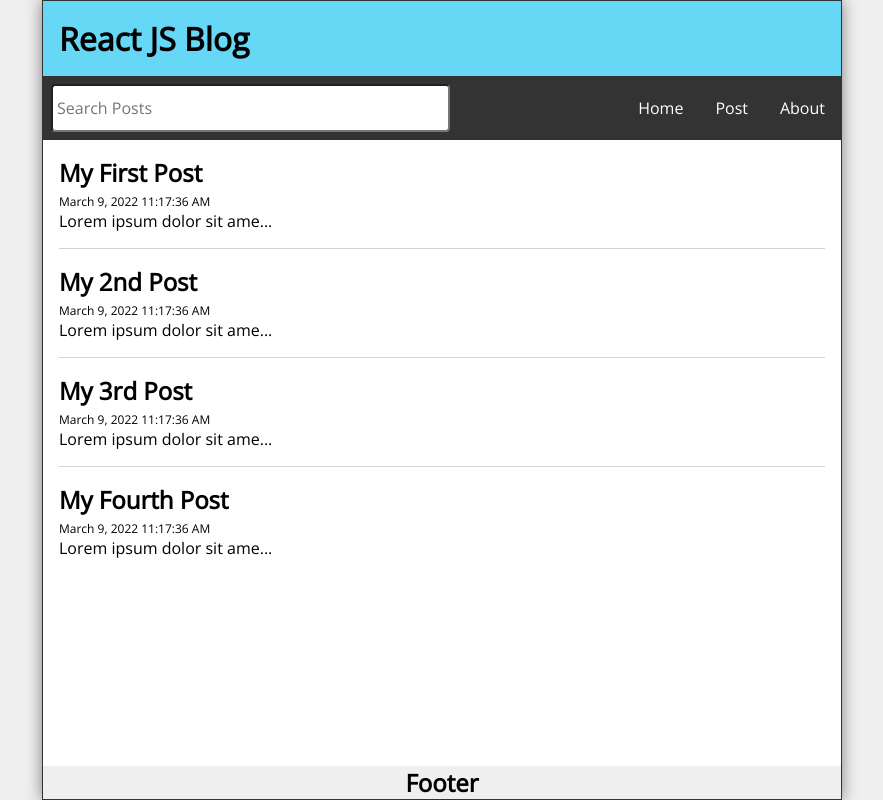
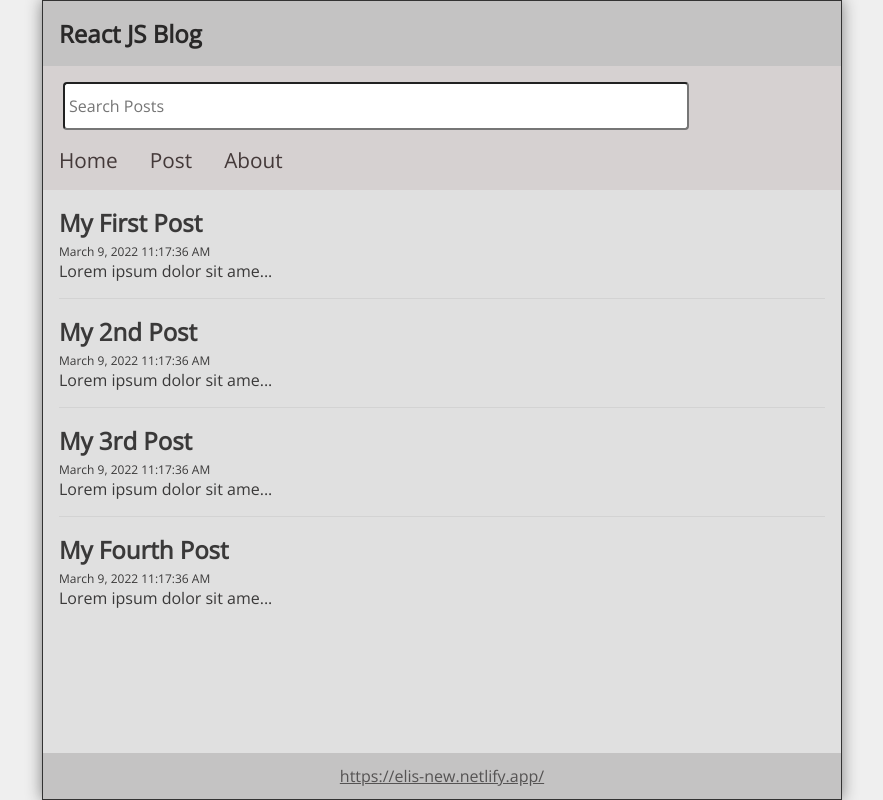
Before and after one commit to elis-11/React, a React (Create React App) app: page / in a window 1280 px wide. Shown: the whole page, without its empty margins (198-1081 px from the left). Built offline with nearby package versions, Linux system fonts and the light colour scheme.

Commit message:
PostPage, .Bashrc & Styling

```diff
--- a/src/App.js
+++ b/src/App.js
@@ -1,7 +1,6 @@
-// import {Route, Switch, useHistory} from 'react-router-dom'
-import {Route, Switch} from 'react-router-dom'
+import { Route, Switch, useHistory } from "react-router-dom";
 import { useState} from 'react'
-// import { useState, useEffect} from 'react'
+// import { useState, useEffect } from "react";
 import { About } from "./components/About";
 import { Footer } from "./components/Footer";
 import { Header } from "./components/Header";
@@ -12,48 +11,50 @@ import { NewPost } from "./components/NewPosr";
 import { PostPage } from "./components/PostPage";
 import "./App.scss";
 
-//! 5:12
+//! 5:26
 function App() {
-  const [posts] = useState([
-  // const [posts, setPosts] = useState([
+  const [posts, setPosts] = useState([
     {
       id: 1,
       title: "My First Post",
       datetime: "March 9, 2022 11:17:36 AM",
-      body: "Lorem ipsum dolor sit amet consectetur adipisicing elit. Quis consequatur expedita, assumenda similique non optio! Modi nesciunt excepturi corrupti atque blanditiis quo nobis, non optio quae possimus illum exercitationem ipsa!"
+      body: "Lorem ipsum dolor sit amet consectetur adipisicing elit. Quis consequatur expedita, assumenda similique non optio! Modi nesciunt excepturi corrupti atque blanditiis quo nobis, non optio quae possimus illum exercitationem ipsa!",
     },
     {
       id: 2,
       title: "My 2nd Post",
       datetime: "March 9, 2022 11:17:36 AM",
-      body: "Lorem ipsum dolor sit amet consectetur adipisicing elit. Quis consequatur expedita, assumenda similique non optio! Modi nesciunt excepturi corrupti atque blanditiis quo nobis, non optio quae possimus illum exercitationem ipsa!"
+      body: "Lorem ipsum dolor sit amet consectetur adipisicing elit. Quis consequatur expedita, assumenda similique non optio! Modi nesciunt excepturi corrupti atque blanditiis quo nobis, non optio quae possimus illum exercitationem ipsa!",
     },
     {
       id: 3,
       title: "My 3rd Post",
       datetime: "March 9, 2022 11:17:36 AM",
-      body: "Lorem ipsum dolor sit amet consectetur adipisicing elit. Quis consequatur expedita, assumenda similique non optio! Modi nesciunt excepturi corrupti atque blanditiis quo nobis, non optio quae possimus illum exercitationem ipsa!"
+      body: "Lorem ipsum dolor sit amet consectetur adipisicing elit. Quis consequatur expedita, assumenda similique non optio! Modi nesciunt excepturi corrupti atque blanditiis quo nobis, non optio quae possimus illum exercitationem ipsa!",
     },
     {
       id: 4,
       title: "My Fourth Post",
       datetime: "March 9, 2022 11:17:36 AM",
-      body: "Lorem ipsum dolor sit amet consectetur adipisicing elit. Quis consequatur expedita, assumenda similique non optio! Modi nesciunt excepturi corrupti atque blanditiis quo nobis, non optio quae possimus illum exercitationem ipsa!"
-    }
-  ])
-const [search, setSearch]= useState('')
-// const [searchResults, setSearchResults]= useState([])
+      body: "Lorem ipsum dolor sit amet consectetur adipisicing elit. Quis consequatur expedita, assumenda similique non optio! Modi nesciunt excepturi corrupti atque blanditiis quo nobis, non optio quae possimus illum exercitationem ipsa!",
+    },
+  ]);
+  const [search, setSearch] = useState("");
+  // const [searchResults, setSearchResults] = useState([]);
+  const history= useHistory()
 
-const handleDelete= (id) => {
-
-}
+  const handleDelete = (id) => {
+    const postsList = posts.filter(post => post.id !== id);
+    setPosts(postsList);
+    history.push('/')
+  };
 
   return (
     <div className="App">
       <Header title="React JS Blog" />
       <Nav search={search} setSearch={setSearch} />
       <Switch>
-      <Route exact path="/" >
+        <Route exact path="/">
           <Home posts={posts} />
         </Route>
         <Route exact path="/post">
@@ -67,7 +68,7 @@ const handleDelete= (id) => {
       </Switch>
       <Footer />
     </div>
-  )
+  );
 }
 
 export default App;
--- a/src/App.scss
+++ b/src/App.scss
@@ -8,34 +8,40 @@
   align-items: center;
   border: 1px solid #333;
   box-shadow: 0px 0px 15px gray;
-}
+  color: rgb(41, 40, 40);
 
-.Header,
-.Footer {
+  .Header{
     width: 100%;
-  background-color: #66d8f5;
+    background-color: #c4c3c3;
     padding: 1rem;
     display: flex;
     justify-content: space-between;
     align-items: center;
 
-  .Header h1 {
+    h1 {
       font-size: 1.5rem;
     }
 
-  .Header svg {
+    svg {
       font-size: 2rem;
     }
 
-  .Footer {
+  }
+    Footer {
+      width: 100%;
       padding: 0.75rem;
-    display: grid;
-    place-content: center;
+      display: flex;
+      justify-content: center;
+      align-items: center;
+      background-color: #c4c3c3;
+      a{
+      color: rgb(85, 83, 83);
+
       }
   }
   .Nav {
     width: 100%;
-  background-color: #333;
+    background-color: #d6d1d1;
     display: flex;
     flex-direction: column;
     justify-content: flex-start;
@@ -64,7 +70,7 @@
 
   .Nav {
     ul {
-    color: #fff;
+      color: rgb(124, 123, 123);
       list-style-type: none;
       display: flex;
       flex-wrap: nowrap;
@@ -81,7 +87,7 @@
     }
 
     li a {
-    color: #fff;
+      color: rgb(68, 57, 57);
       text-decoration: none;
     }
 
@@ -89,10 +95,11 @@
     li:focus,
     li:hover a,
     li:focus a {
-    background-color: #eee;
+      // background-color: #eee;
       color: #333;
     }
 
+    font-size: 1.3rem;
     li:hover a,
     li:focus a {
       cursor: pointer;
@@ -108,7 +115,8 @@
     flex-grow: 1;
     padding: 1rem;
     overflow-y: auto;
-  background-color: #fff;
+    background-color: rgb(224, 224, 224);
+    color: rgb(58, 57, 57);
   }
 
   .post {
@@ -117,13 +125,17 @@
     border-bottom: 1px solid lightgray;
   }
 
-.Home .post a {
+  .Home {
+
+  .post a {
     text-decoration: none;
   }
 
-.Home .post a,
-.Home .post a:visited {
-  color: #000;
+  .post a,
+  .post a:visited {
+    color: rgb(58, 57, 57);
+
+  }
 }
 
   .post:first-child {
@@ -199,6 +211,7 @@
   .statusMsg {
     margin-top: 2rem;
   }
+}
 
 @media only screen and (min-width: 610px) {
   html {
--- a/src/components/Footer.jsx
+++ b/src/components/Footer.jsx
@@ -1,9 +1,10 @@
 import React from 'react'
+import '../App.scss';
 
 export const Footer = () => {
   return (
    <footer>
-     <h2>Footer</h2>
+     <a href="https://elis-new.netlify.app/">https://elis-new.netlify.app/</a>
    </footer>
   )
 }
--- a/src/components/PostPage.jsx
+++ b/src/components/PostPage.jsx
@@ -1,22 +1,28 @@
-import { useParams } from "react-router-dom";
-// import { useParams, Link } from "react-router-dom";
+import { useParams, Link } from "react-router-dom";
 
 export const PostPage = ({ posts, handleDelete }) => {
   const { id } = useParams();
-  const post = posts.find((post) => (post.id).toString() === id);
+  const post = posts.find((post) => post.id.toString() === id);
   return (
     <main className="PostPage">
       <article className="post">
-        {post &&
+        {post && (
           <>
             <h2>{post.title}</h2>
             <p className="postDate">{post.datetime}</p>
             <p className="postBody">{post.body}</p>
-            <button onClick={() => handleDelete(post.id)}>
-              Delete Post
-            </button>
+            <button onClick={() => handleDelete(post.id)}>Delete Post</button>
           </>
-        }
+        )}
+        {!post && (
+          <>
+            <h2>Post Not Found</h2>
+            <p>Well, that's disappointing</p>
+            <p>
+              <Link to="/">Visit Our Home Page</Link>
+            </p>
+          </>
+        )}
       </article>
     </main>
   );
```
Also changed, not shown: public/notes.md (+10 -0 lines). Lines whose indentation alone changed are shown as unchanged.
